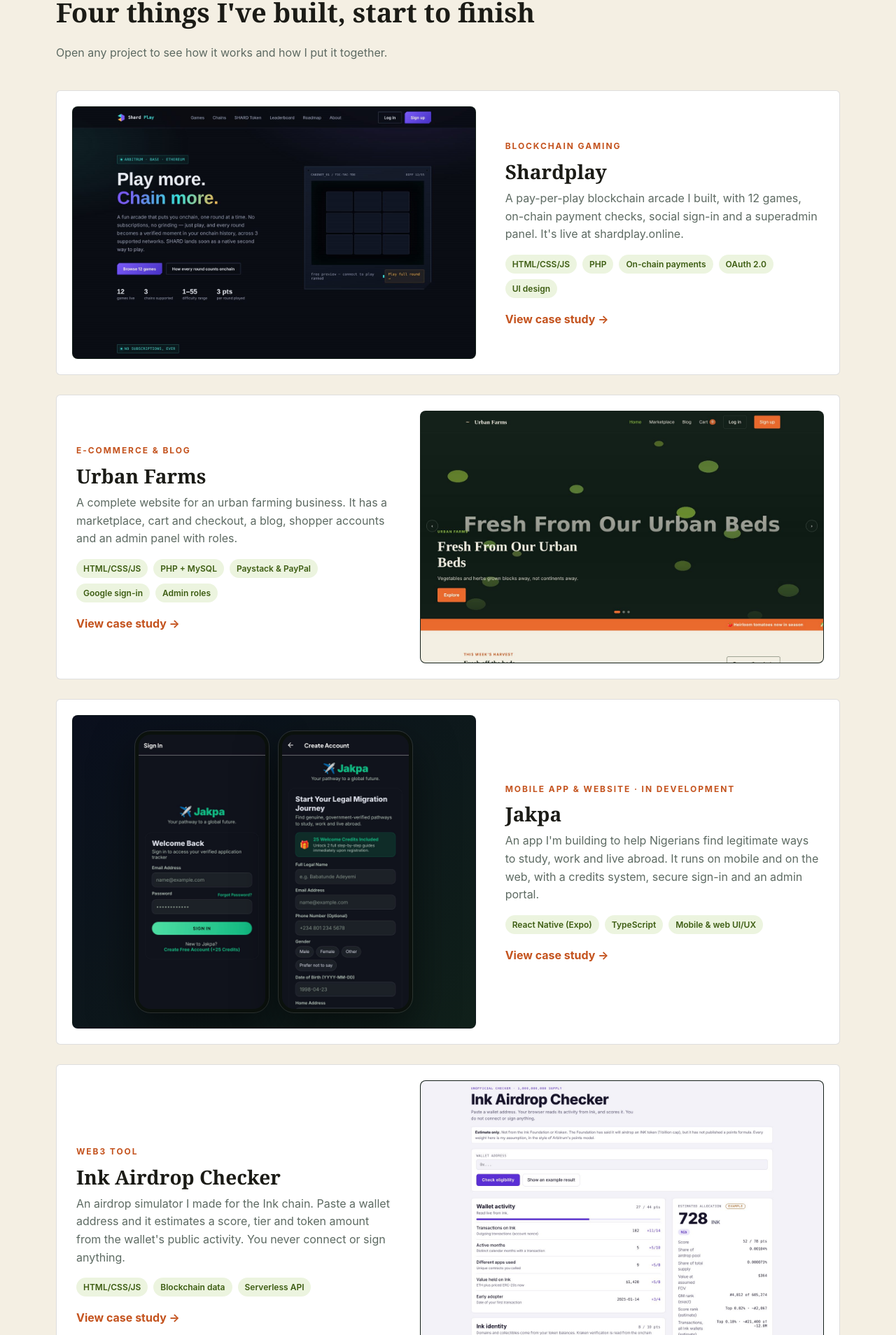
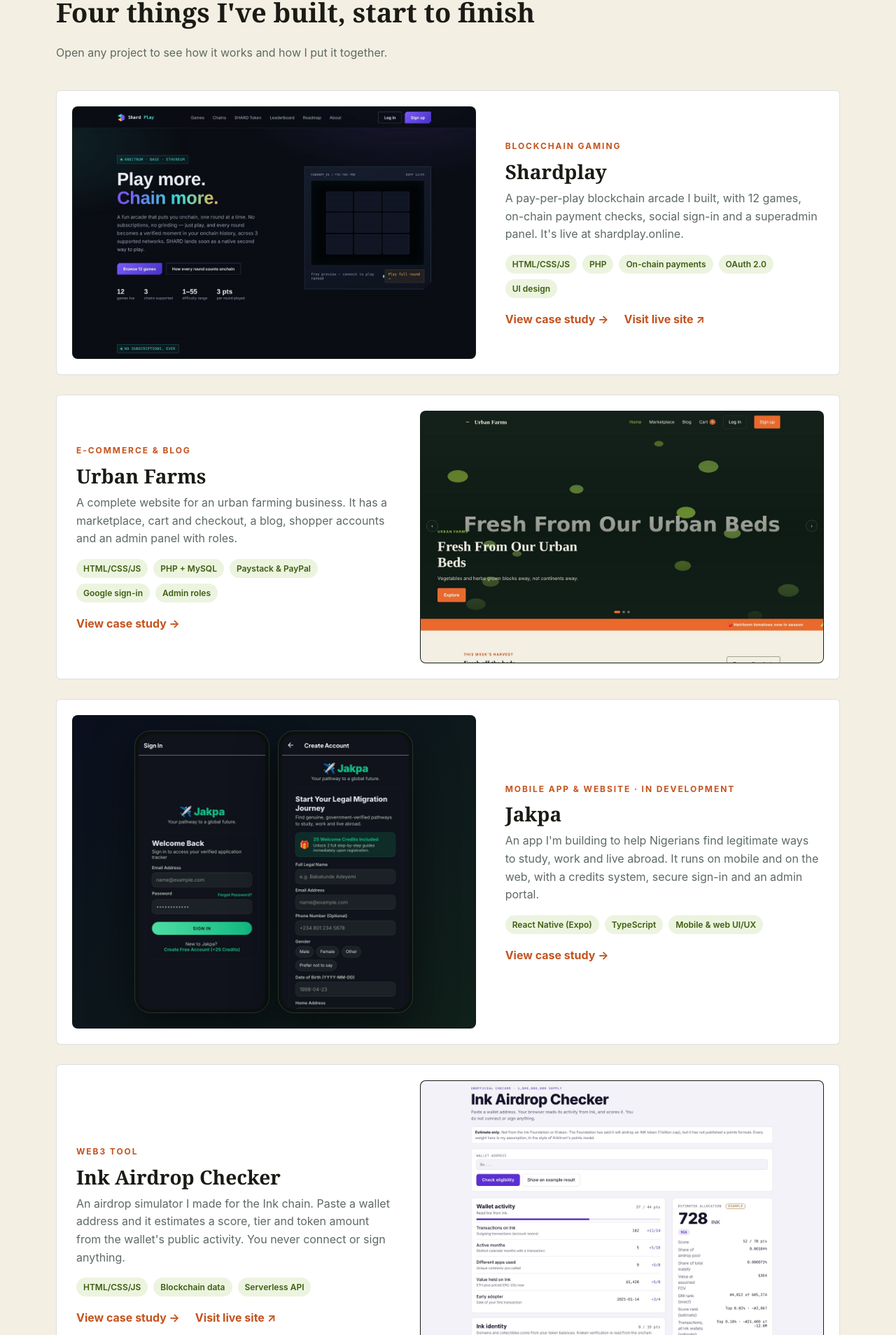
Before and after one commit to chinex11/myportfolio, a plain HTML site: page index.html in a window 1280 px wide. Shown: the part 792-2700 px from the top of the page at 70% size. Drawn offline with Linux system fonts and the light colour scheme.

Commit message:
Add live-site links for Shardplay and Ink Airdrop Checker
Co-Authored-By: Claude Sonnet 5.5 <noreply@anthropic.com>
Claude-Session: https://claude.ai/code/session_01Tw4FepvweKVFn2WEbukrSg

```diff
--- a/assets/style.css
+++ b/assets/style.css
@@ -104,6 +104,10 @@ section { padding: 84px 0; }
 .tag { font-size: 12px; font-weight: 600; padding: 4px 10px; border-radius: 99px; background: rgba(140,185,60,0.16); color: #3d5d12; }
 .tag.dark { background: rgba(140,185,60,0.14); color: var(--sprout); }
 .arrow { font-weight: 700; color: var(--orange-dark); }
+.project a.arrow { text-decoration: none; }
+.project a.arrow:hover { text-decoration: underline; }
+.links { display: flex; gap: 22px; flex-wrap: wrap; }
+a.shot { display: block; }
 
 /* Services */
 .services { display: grid; grid-template-columns: repeat(3, 1fr); gap: 18px; }
--- a/index.html
+++ b/index.html
@@ -65,16 +65,16 @@
     </div>
 
     <div class="projects">
-      <a class="project" href="projects/shardplay.html">
-        <div class="shot"><img src="assets/img/sp-home.jpg" alt="Shardplay home page" loading="lazy"></div>
+      <div class="project">
+        <a class="shot" href="projects/shardplay.html"><img src="assets/img/sp-home.jpg" alt="Shardplay home page" loading="lazy"></a>
         <div class="body">
           <span class="eyebrow">Blockchain gaming</span>
           <h3>Shardplay</h3>
           <p>A pay-per-play blockchain arcade I built, with 12 games, on-chain payment checks, social sign-in and a superadmin panel. It's live at shardplay.online.</p>
           <div class="tags"><span class="tag">HTML/CSS/JS</span><span class="tag">PHP</span><span class="tag">On-chain payments</span><span class="tag">OAuth 2.0</span><span class="tag">UI design</span></div>
-          <span class="arrow">View case study &rarr;</span>
+          <div class="links"><a class="arrow" href="projects/shardplay.html">View case study &rarr;</a><a class="arrow" href="https://shardplay.online" target="_blank" rel="noopener">Visit live site &nearr;</a></div>
         </div>
-      </a>
+      </div>
 
       <a class="project" href="projects/urban-farms.html">
         <div class="shot"><img src="assets/img/uf-home.jpg" alt="Urban Farms home page" loading="lazy"></div>
@@ -101,16 +101,16 @@
         </div>
       </a>
 
-      <a class="project" href="projects/ink-airdrop-checker.html">
-        <div class="shot"><img src="assets/img/ink-example.jpg" alt="Ink Airdrop Checker showing an example result" loading="lazy"></div>
+      <div class="project">
+        <a class="shot" href="projects/ink-airdrop-checker.html"><img src="assets/img/ink-example.jpg" alt="Ink Airdrop Checker showing an example result" loading="lazy"></a>
         <div class="body">
           <span class="eyebrow">Web3 tool</span>
           <h3>Ink Airdrop Checker</h3>
           <p>An airdrop simulator I made for the Ink chain. Paste a wallet address and it estimates a score, tier and token amount from the wallet's public activity. You never connect or sign anything.</p>
           <div class="tags"><span class="tag">HTML/CSS/JS</span><span class="tag">Blockchain data</span><span class="tag">Serverless API</span></div>
-          <span class="arrow">View case study &rarr;</span>
+          <div class="links"><a class="arrow" href="projects/ink-airdrop-checker.html">View case study &rarr;</a><a class="arrow" href="https://inkonchainairdropsimulator.vercel.app/" target="_blank" rel="noopener">Visit live site &nearr;</a></div>
         </div>
-      </a>
+      </div>
     </div>
   </div>
 </section>
```
Also changed, not shown: projects/ink-airdrop-checker.html (+2 -1 lines).
